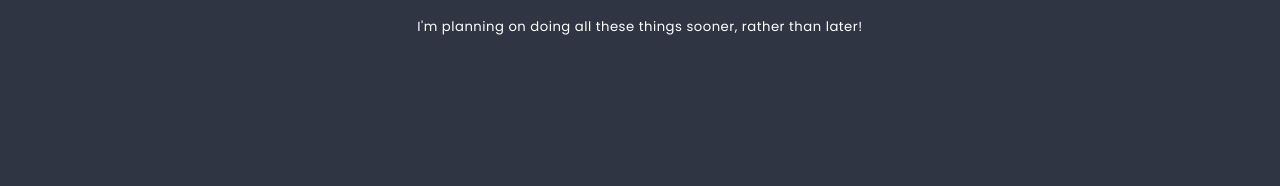
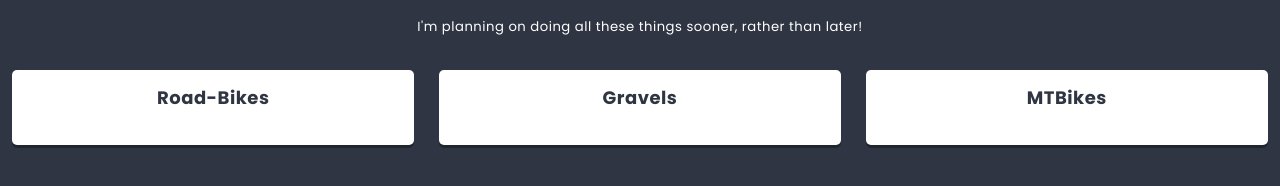
Before and after one commit to Megi76/React, a React app: page / in a window 1280 px wide. Shown: the part 362-548 px from the top of the page. Built offline with nearby package versions, Linux system fonts and the light colour scheme.

Commit message:
Add Class component

```diff
--- a/src/components/App/App.js
+++ b/src/components/App/App.js
@@ -8,9 +8,11 @@
       <main className ={styles.component}>
         <h1 className ={styles.title}>My first React app</h1>
         <h2 className ={styles.subtitle}>Hello world!</h2>
-        <List title={['Things to do', <sup key='1'>soon!</sup>]}>
+        <List title={['Things to do', <sup key='1'>soon!</sup>]}
+              image={['http://uploads.kodilla.com/bootcamp/fer/11.react/space.png']}>
           <p>I'm planning on doing all these things sooner, rather than later!</p>
         </List>
+
       </main>
     )
   }
--- /dev/null
+++ b/src/components/Column/Column.js
@@ -0,0 +1,19 @@
+import React from 'react';
+import styles from './Column.scss';
+import PropTypes from 'prop-types';
+
+
+class Column extends React.Component {
+    static propTypes = {
+        title: PropTypes.node.isRequired,
+    }
+    render () {
+        return (
+            <section className = {styles.component}>
+                <h3 className= {styles.title}>{this.props.title}</h3>
+            </section>
+        )
+    }
+}
+
+export default Column;
--- a/src/components/Hero/Hero.js
+++ b/src/components/Hero/Hero.js
@@ -5,7 +5,7 @@
 const Hero = props => (
   <header className={styles.component}>
     <h2 className={styles.title}>{props.titleText}</h2>
-    <img className={styles.image} src="http://uploads.kodilla.com/bootcamp/fer/11.react/space.png"></img>
+    <img className={styles.image} src={props.imageImage}></img>
   </header>
 );
 
--- a/src/components/List/List.js
+++ b/src/components/List/List.js
@@ -2,6 +2,7 @@
 import styles from './List.scss';
 import Hero from '../Hero/Hero.js';
 import PropTypes from 'prop-types';
+import Column from '../Column/Column.js';
 
 class List extends React.Component {
   static PropTypes = {
@@ -9,14 +10,20 @@
     children: PropTypes.node,
   }
   static defaultProps = {
-    children: <p> I can do all the things!!!</p>,
+    children: <p> I can do all the things</p>
   }
   render() {
     return (
       <section className ={styles.component}>
-       <Hero titleText={this.props.title} />
+       <Hero titleText={this.props.title}
+             imageImage={this.props.image} />
        <div className={styles.description}>
         {this.props.children}
+       </div>
+       <div className={styles.columns}>
+         <Column title={'Road-Bikes'}/>
+         <Column title={'Gravels'}/>
+         <Column title={'MTBikes'}/>
        </div>
       </section>
     )
```
